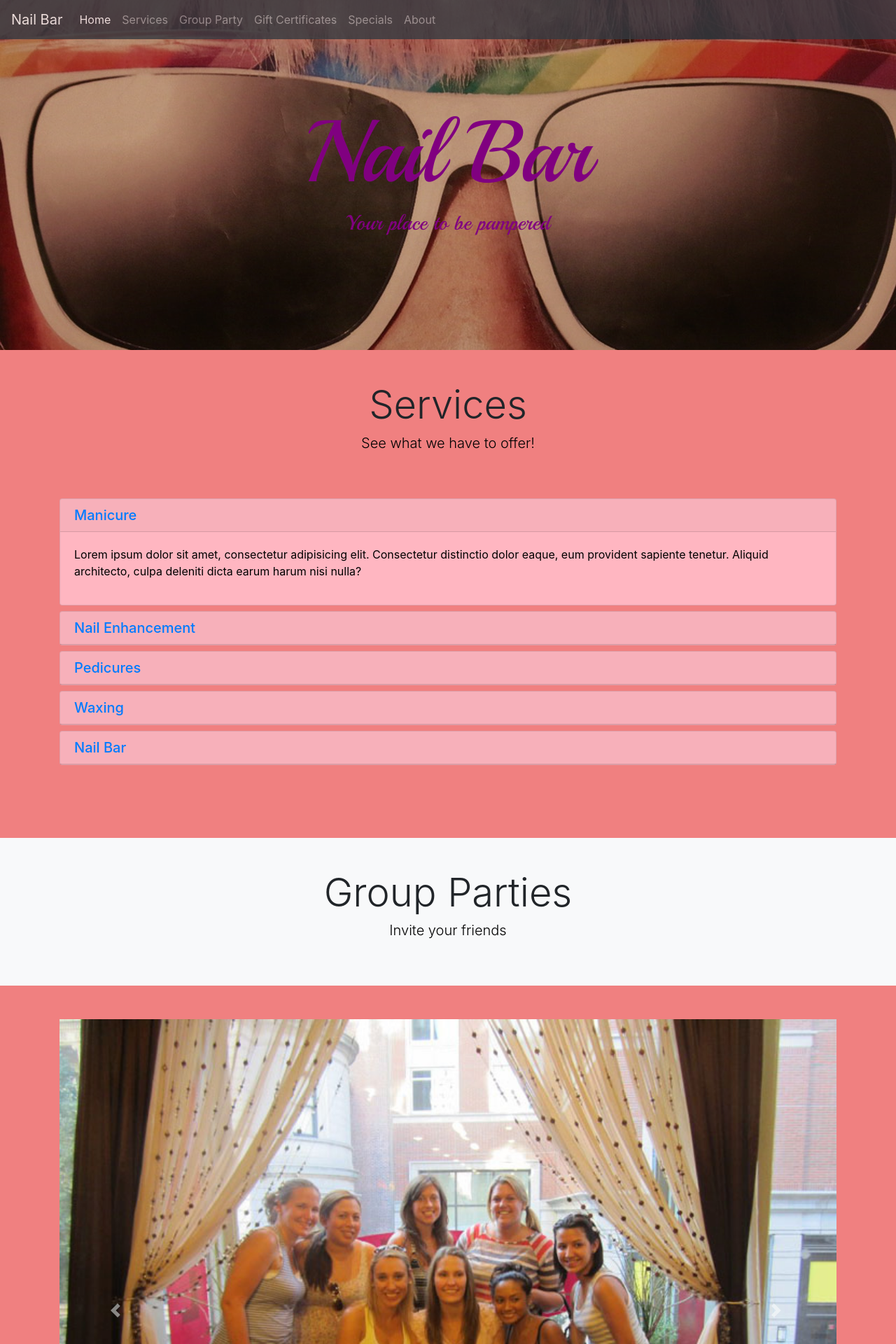
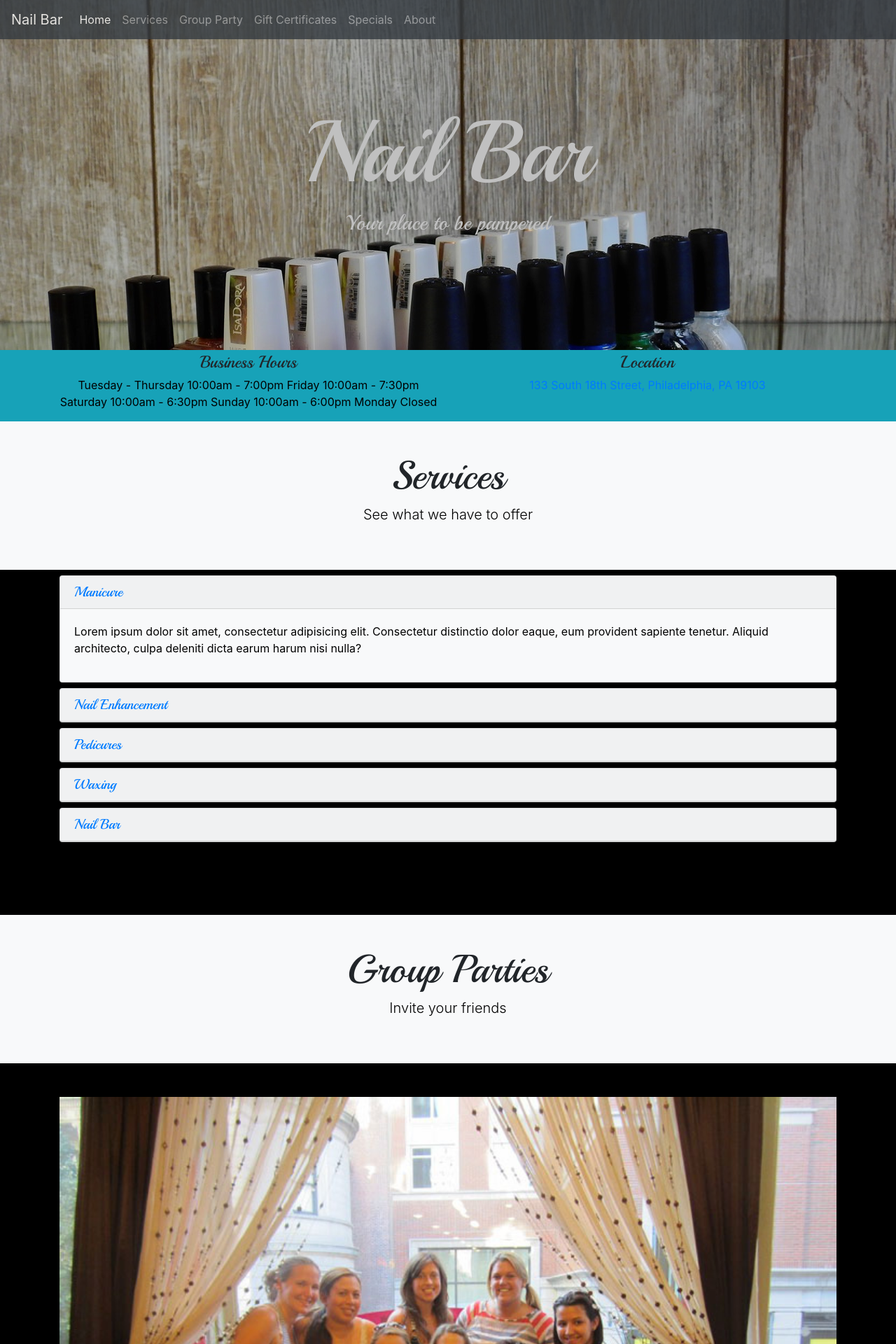
Before and after one commit to 1886afc/nail-salon-on-18th, a PHP site: page / in a window 1280 px wide. Shown: the top 1920 px of the page at 70% size. Run offline with PHP 8.4, Linux system fonts and the light colour scheme; some libraries are stand-ins or nearby versions.

Commit message:
added hours

```diff
--- a/index.html
+++ b/index.html
@@ -21,7 +21,7 @@
         <div class="collapse navbar-collapse" id="navbarNavAltMarkup">
             <div class="navbar-nav">
                 <a class="nav-item nav-link active" href="#">Home <span class="sr-only">(current)</span></a>
-                <a class="nav-item nav-link" href="#create-head-section">Services</a>
+                <a class="nav-item nav-link" href="#service-head">Services</a>
                 <a class="nav-item nav-link" href="#group-head-section">Group Party</a>
                 <a class="nav-item nav-link" href="#">Gift Certificates</a>
                 <a class="nav-item nav-link" href="#">Specials</a>
@@ -48,22 +48,49 @@
         </header>
     </section>
 
+    <!-- info section-->
+    <section id="info-head" class="bg-info">
+        <div class="container">
+            <div class="row">
+                <div class="col-lg-6 text-center mt-1">
+                    <h4>Business Hours</h4>
+                    <p>Tuesday - Thursday 10:00am - 7:00pm
+                    Friday 10:00am - 7:30pm
+                    Saturday 10:00am - 6:30pm
+                    Sunday 10:00am - 6:00pm
+                    Monday  Closed</p>
+                </div>
+                <div class="col-lg-6 text-center mt-1">
+                    <h4>Location</h4>
+                    <a href="https://www.google.com/maps/place/133+S+18th+St,+Philadelphia,+PA+19103/@39.9506011,-75.1725279,17z/data=!3m1!4b1!4m5!3m4!1s0x89c6c63099bc30d5:0xbc9b9bed4607e722!8m2!3d39.950597!4d-75.1703392">
+                        133 South 18th Street, Philadelphia, PA 19103
+                    </a>
+                </div>
+            </div>
+        </div>
+    </section>
+
 
 
 
         <!--Services HEAD -->
-        <section id="create-head-section" class="">
+    <section id="service-head" class="bg-light mb-2">
         <div class="container">
             <div class="row">
                 <div class="col text-center">
                     <div class="p-5">
-                            <h1 class="display-4">Services</h1>
-                            <p class="lead">See what we have to offer!</p>
+                        <h2 class="display-4">Services</h2>
+                        <p class="lead">See what we have to offer</p>
+
                     </div>
                 </div>
             </div>
+        </div>
+    </section>
+        <section id="service-head-section" class="">
+            <div class="container">
                 <div id="accordion" role="tablist">
-                    <div class="card mb-2">
+                    <div class="card bg-light mb-2">
                         <div class="card-header" role="tab" id="headingOne">
                             <h5 class="mb-0">
                                 <a data-toggle="collapse" href="#collapseOne" aria-expanded="true" aria-controls="collapseOne">
@@ -80,7 +107,7 @@
                             </div>
                         </div>
                     </div>
-                    <div class="card mb-2">
+                    <div class="card bg-light mb-2">
                         <div class="card-header" role="tab" id="headingTwo">
                             <h5 class="mb-0">
                                 <a class="collapsed" data-toggle="collapse" href="#collapseTwo" aria-expanded="false" aria-controls="collapseTwo">
@@ -96,7 +123,7 @@
                             </div>
                         </div>
                     </div>
-                    <div class="card mb-2">
+                    <div class="card bg-light mb-2">
                         <div class="card-header" role="tab" id="headingThree">
                             <h5 class="mb-0">
                                 <a class="collapsed" data-toggle="collapse" href="#collapseThree" aria-expanded="false" aria-controls="collapseThree">
@@ -112,7 +139,7 @@
                             </div>
                         </div>
                     </div>
-                    <div class="card mb-2">
+                    <div class="card bg-light mb-2">
                         <div class="card-header" role="tab" id="headingFour">
                             <h5 class="mb-0">
                                 <a class="collapsed" data-toggle="collapse" href="#collapseFour" aria-expanded="false" aria-controls="collapseThree">
@@ -128,7 +155,7 @@
                             </div>
                         </div>
                     </div>
-                    <div class="card mb-2">
+                    <div class="card bg-light mb-2">
                         <div class="card-header" role="tab" id="headingFive">
                             <h5 class="mb-0">
                                 <a class="collapsed" data-toggle="collapse" href="#collapseFive" aria-expanded="false" aria-controls="collapseThree">
@@ -148,6 +175,12 @@
             </div>
         </section>
 
+
+    <div class="collapse" id="collapseExample">
+        <div class="card card-body">
+            Anim pariatur cliche reprehenderit, enim eiusmod high life accusamus terry richardson ad squid. Nihil anim keffiyeh helvetica, craft beer labore wes anderson cred nesciunt sapiente ea proident.
+        </div>
+    </div>
         <!--CREATE SECTION -->
         <section id="create-section" class=" py-5">
             <div class="container">
@@ -163,7 +196,7 @@
                 <div class="row">
                     <div class="col text-center">
                         <div class="p-5">
-                            <h1 class="display-4">Group Parties</h1>
+                            <h2 class="display-4">Group Parties</h2>
                             <p class="lead"> Invite your friends</p>
 
                         </div>
@@ -207,17 +240,18 @@
 
             </div>
         </section>
-    <div class="container mb-3">
-        <div class="row mb-2">
-            <div class="col">
-                <h3 class="text-center ">Connect with Us</h3>
+
+    <!--SOCIAL HEAD -->
+    <section id="social-head" class="bg-light">
+        <div class="container">
+            <div class="row">
+                <div class="col text-center">
+                    <div class="p-5">
+                        <h2 class="display-4">Follow us!</h2>
+
                     </div>
                 </div>
             </div>
-
-    <!--EXPLORER HEAD -->
-    <section id="explorer-head-section">
-        <div class="container">
             <div class="row">
                 <div class="col-md-3 text-center mb-2">
                     <a href="#"><i class="fa fa-facebook-square fa-5x"></i></a>
@@ -236,12 +270,12 @@
     </section>
 
         <!-- MAIN FOOTER -->
-        <footer id="main-footer" class="bg-secondary">
+        <footer id="main-footer" class="bg-dark">
             <div class="container">
                 <div class="row">
                     <div class="col text-center">
                         <div class="py-4">
-                            <h1 class="h3">Nail Bar</h1>
+                            <h2 class=>Nail Bar</h2>
                             <p>copywrite &copy; 2017</p>
                         </div>
                     </div>
--- a/src/css/style.css
+++ b/src/css/style.css
@@ -1,5 +1,5 @@
 body {
-  background: lightcoral;
+  background: black;
   }
 
 p{
@@ -11,16 +11,21 @@ p{
 .jumbo {
     font-family: 'Playball', cursive;
     font-size: 125px;
-    color: purple;
+    color: silver;
+
 }
 .jumbo-intro{
     font-family: 'Playball', cursive;
     font-size:30px;
-    color: purple;
+    color: silver;
+}
+
+h1, h2, h3, h4, h5{
+    font-family: 'Playball', cursive;
 }
 
 #home-section {
-  background: url("../img/home-sec.jpeg");
+  background: url("../img/home-n.jpeg");
   min-height: 500px;
   background-size: cover;
   background-attachment: fixed; }
@@ -41,22 +46,14 @@ p{
     padding: 4px;
     border-radius: 5px; }
 
-#explore-section .fa, #share-section .fa {
-  color: #FFF;
-  background: #333;
-  padding: 4px;
-  border-radius: 5px; }
 
-#create-section .fa {
-  color: #008ed6;
-  background: #fff;
-  padding: 4px;
-  border-radius: 5px; }
+
+
 
 .fa{
-    color: purple;
+    color: #17a2b8;
 }
 
 .card{
-    background-color:  lightpink;
+    background-color:  lightgray;
 }
```
Also changed, not shown: src/img/home-n.jpeg (added). Lines whose indentation alone changed are shown as unchanged.
